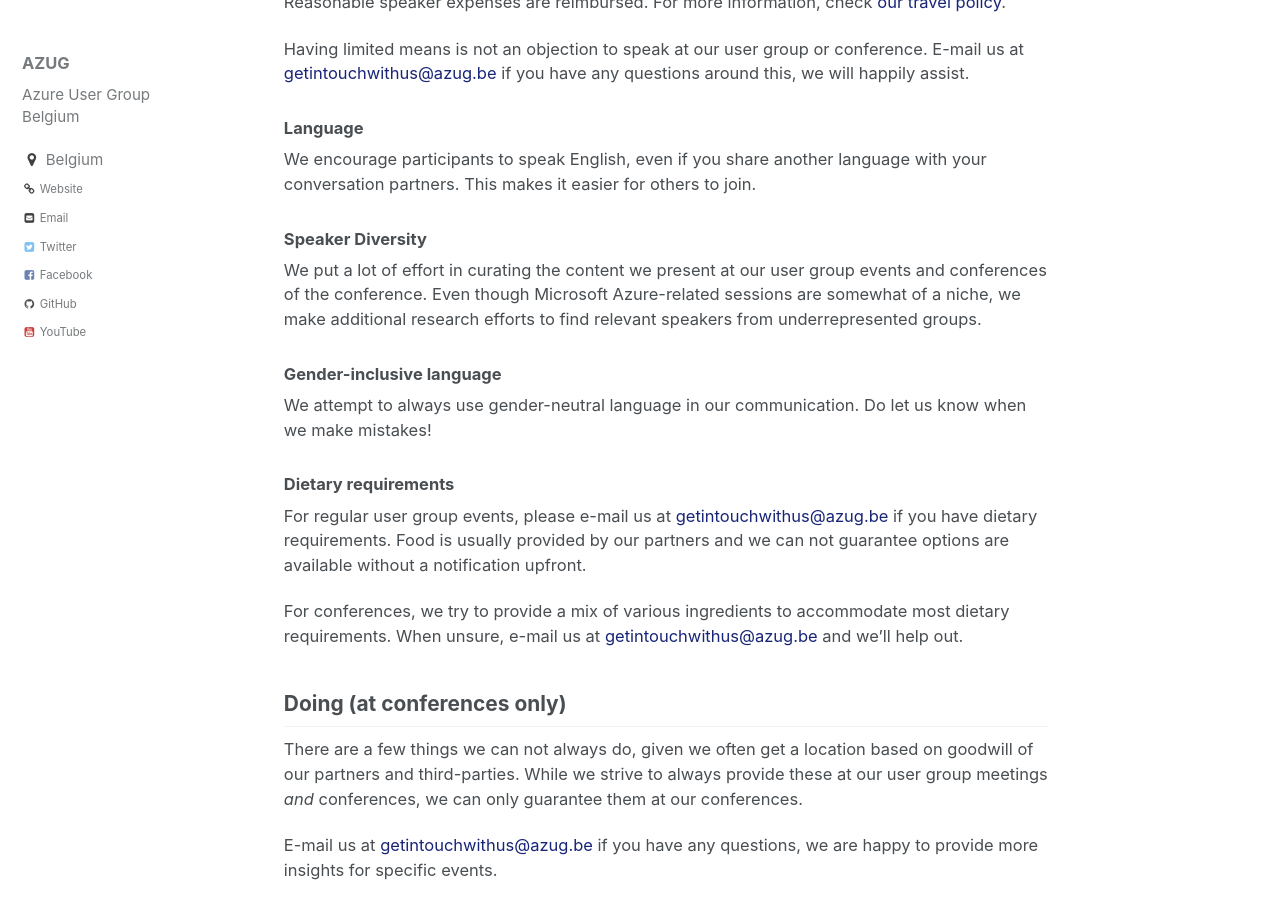
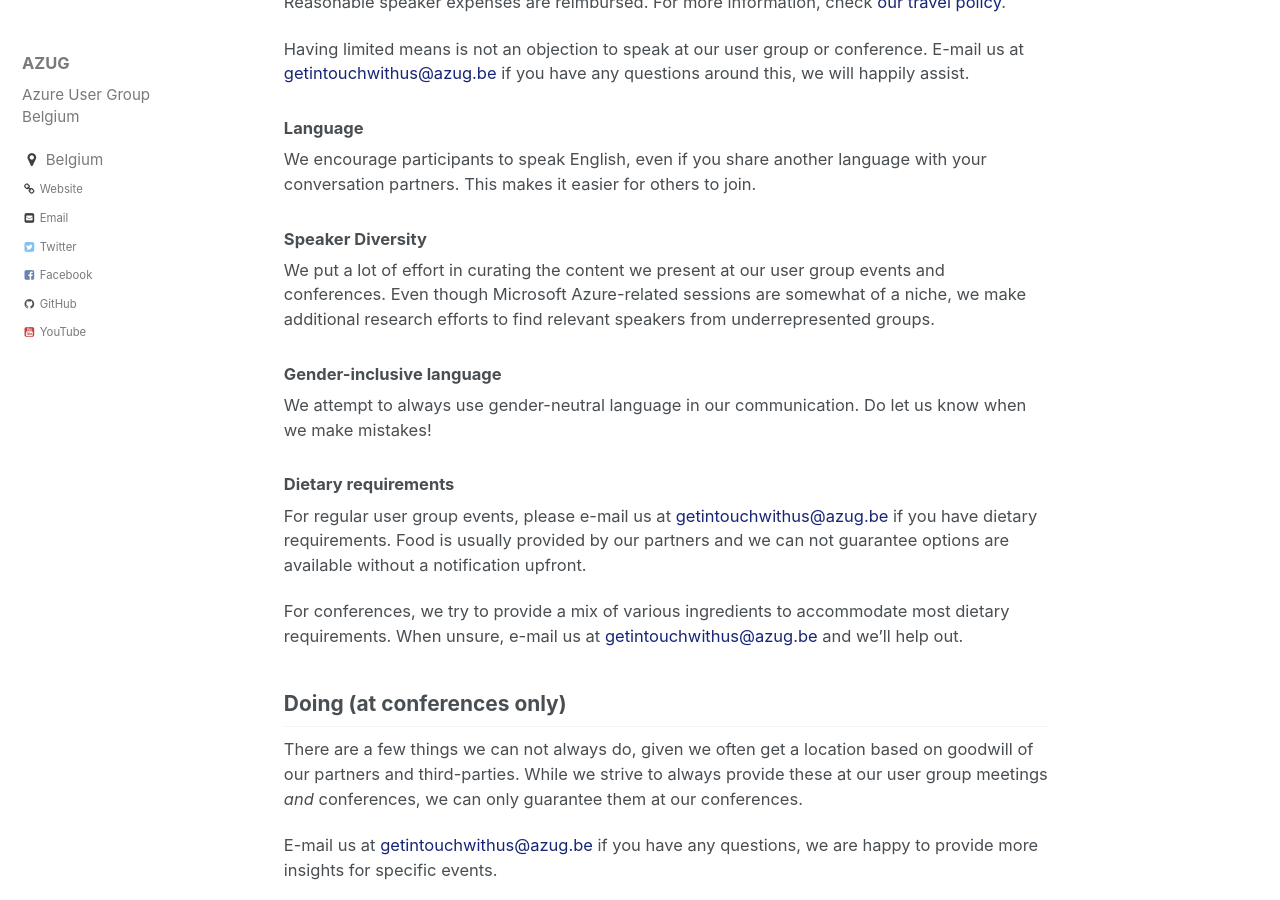
Before and after one commit to AzugBe/azugbe.github.io, a Jekyll site: the page built from _pages/inclusiveness-diversity-accessibility.md, in a window 1280 px wide and 900 px high, scrolled down 1074 px. Built offline with Jekyll 4.4.1, drawn with Linux system fonts in a browser that asks for light colours; comment, search, counter and statistics services are not loaded.

Commit message:
Update inclusiveness-diversity-accessibility.md

```diff
--- a/_pages/inclusiveness-diversity-accessibility.md
+++ b/_pages/inclusiveness-diversity-accessibility.md
@@ -40,7 +40,7 @@ We encourage participants to speak English, even if you share another language w
 
 ### Speaker Diversity
 
-We put a lot of effort in curating the content we present at our user group events and conferences of the conference. Even though Microsoft Azure-related sessions are somewhat of a niche, we make additional research efforts to find relevant speakers from underrepresented groups.
+We put a lot of effort in curating the content we present at our user group events and conferences. Even though Microsoft Azure-related sessions are somewhat of a niche, we make additional research efforts to find relevant speakers from underrepresented groups.
 
 ### Gender-inclusive language
 
```
